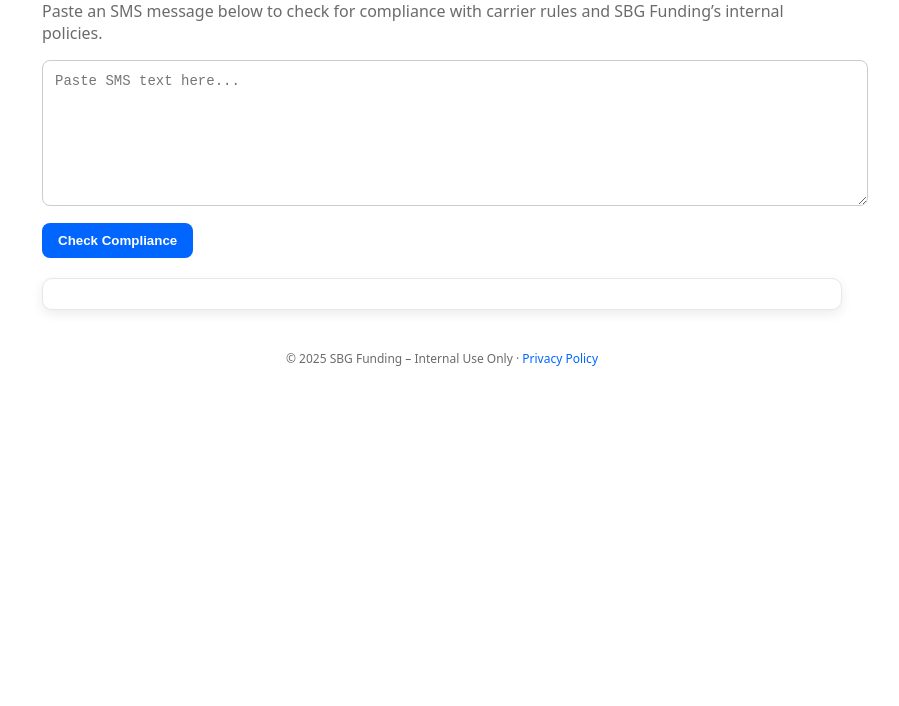
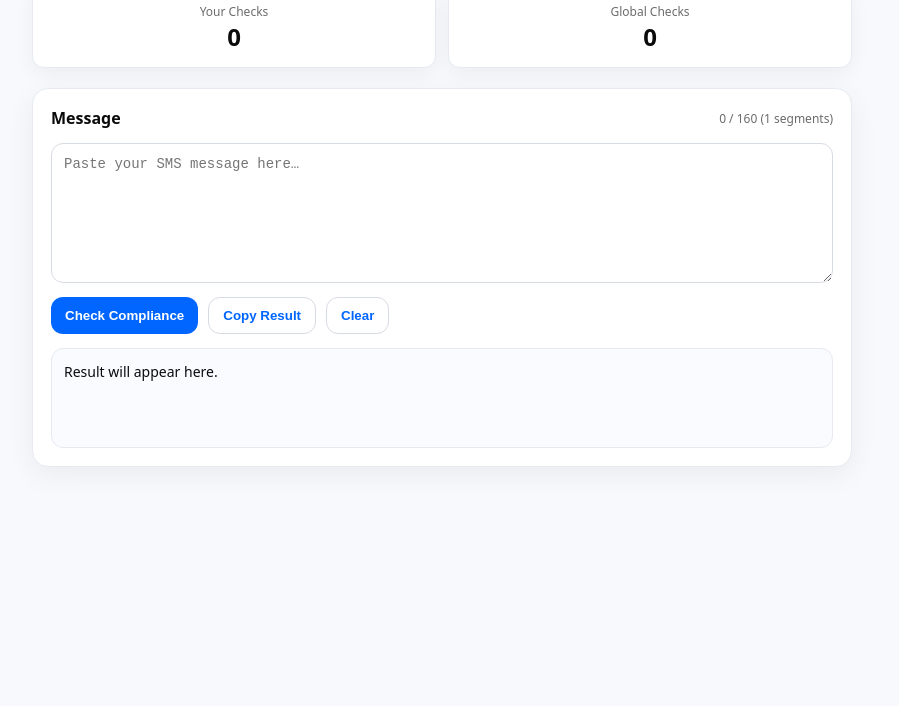
Before and after one commit to I4petranelle/10dlccheck, a website: page sbgfunding/index.html in a window 1280 px wide. Shown: the part 94-800 px from the top of the page, without its empty margins (198-1097 px from the left). Drawn offline with Linux system fonts and the light colour scheme; no server answers.

Commit message:
Update sbgfunding index.html

```diff
--- a/sbgfunding/index.html
+++ b/sbgfunding/index.html
@@ -1,144 +1,261 @@
 <!DOCTYPE html>
 <html lang="en">
 <head>
-  <meta charset="UTF-8" />
-  <meta name="viewport" content="width=device-width, initial-scale=1.0" />
+<meta charset="utf-8" />
+<meta name="viewport" content="width=device-width,initial-scale=1" />
 <title>SBG Funding 10DLC Checker</title>
 <style>
-    body {
-      font-family: system-ui, -apple-system, Segoe UI, Roboto, Arial, sans-serif;
-      background: #FFFFFF;
-      color: #0B0B0B; /* dark text */
-      padding: 20px;
-      max-width: 800px;
-      margin: auto;
+  :root{
+    --blue:#0066FF; --blue-600:#0052cc;
+    --text:#0B0B0B; --muted:#6B6B6B;
+    --bg:#f7f9fc; --card:#fff; --radius:16px;
   }
-    h1 {
-      font-size: 1.8rem;
-      color: #0066FF; /* primary blue */
-      margin-bottom: 8px;
+  *{box-sizing:border-box}
+  body{
+    margin:0; background:var(--bg); color:var(--text);
+    font-family:system-ui,-apple-system,"Segoe UI",Roboto,Arial,sans-serif;
+    display:flex; justify-content:center; align-items:flex-start;
+    min-height:100vh; padding:32px 16px;
   }
-    p {
-      color: #6B6B6B; /* gray secondary */
-      margin-bottom: 16px;
+  .container{ width:100%; max-width:820px; display:grid; gap:20px; }
+  header{ display:flex; align-items:center; justify-content:space-between; gap:16px; flex-wrap:wrap }
+  header h1{ margin:0; font-size:22px; color:var(--blue) }
+  .sub{ font-size:12px; color:var(--muted) }
+
+  .stats{ display:grid; grid-template-columns:repeat(2,1fr); gap:12px; }
+  .stat{
+    background:var(--card); border:1px solid #e6eaf0; border-radius:12px;
+    padding:14px 16px; text-align:center; box-shadow:0 6px 20px rgba(0,0,0,.05);
   }
-    textarea {
-      width: 100%;
-      height: 120px;
-      padding: 12px;
-      border-radius: 8px;
-      border: 1px solid #ccc;
-      font-size: 14px;
-      resize: vertical;
-      margin-bottom: 12px;
+  .stat .label{ font-size:12px; color:var(--muted) }
+  .stat .value{ font-size:24px; font-weight:800 }
+
+  .card{
+    background:var(--card); border:1px solid #e6eaf0; border-radius:var(--radius);
+    box-shadow:0 8px 30px rgba(0,0,0,.06); padding:18px; display:grid; gap:14px;
   }
-    button {
-      padding: 10px 16px;
-      border: none;
-      border-radius: 8px;
-      background: #0066FF; /* blue button */
-      color: #fff;
-      font-weight: 600;
-      cursor: pointer;
-      transition: background 0.2s;
+  .row{ display:flex; align-items:center; justify-content:space-between; gap:10px }
+  textarea{
+    width:100%; min-height:140px; resize:vertical; padding:12px;
+    border:1px solid #d7dbe3; border-radius:12px; font-size:14px;
   }
-    button:hover {
-      background: #004ecc;
+  .charinfo{ font-size:12px; color:var(--muted) }
+  .actions{ display:flex; gap:10px; flex-wrap:wrap }
+  button{
+    appearance:none; border:none; border-radius:12px; padding:10px 14px;
+    background:var(--blue); color:#fff; font-weight:700; cursor:pointer
   }
-    #result {
-      margin-top: 20px;
-      padding: 15px;
-      border-radius: 10px;
-      background: #fff;
-      border: 1px solid #e2e8f0;
-      box-shadow: 0 4px 12px rgba(0, 0, 0, 0.08);
-      white-space: pre-wrap;
-      font-size: 14px;
+  button.secondary{ background:#fff; color:var(--blue); border:1px solid #d7dbe3 }
+  button:hover{ background:var(--blue-600) }
+  button.secondary:hover{ background:#f3f6ff }
+  .result{
+    white-space:pre-wrap; border:1px solid #e6eaf0; border-radius:12px;
+    padding:12px; background:#f9fbff; min-height:100px; font-size:14px; line-height:1.5
   }
-    .ok { border-left: 6px solid #1ea97c; }
-    .warn { border-left: 6px solid #e2a400; }
-    .fail { border-left: 6px solid #d33b3b; }
-    footer {
-      margin-top: 40px;
-      font-size: 12px;
-      text-align: center;
-      color: #6B6B6B;
-    }
-    footer a {
-      color: #0066FF;
-      text-decoration: none;
-    }
-    footer a:hover {
-      text-decoration: underline;
-    }
+  @media (max-width:640px){ .stats{grid-template-columns:1fr} }
 </style>
 </head>
 <body>
+  <div class="container">
+    <header>
       <h1>SBG Funding 10DLC Checker</h1>
-  <p>Paste an SMS message below to check for compliance with carrier rules and SBG Funding’s internal policies.</p>
+      <div class="sub">
+        <span id="rulesVer">Rules: loading…</span> ·
+        <span id="charInfoTop">0 / 160 (0 segments)</span>
+      </div>
+    </header>
 
-  <textarea id="msg" placeholder="Paste SMS text here..."></textarea>
-  <br>
-  <button onclick="checkMessage()">Check Compliance</button>
+    <section class="stats">
+      <div class="stat"><div class="label">Your Checks</div><div class="value" id="userTotal">0</div></div>
+      <div class="stat"><div class="label">Global Checks</div><div class="value" id="globalTotal">0</div></div>
+    </section>
 
-  <div id="result"></div>
+    <div class="card">
+      <div class="row">
+        <strong>Message</strong>
+        <div class="charinfo" id="charInfo">0 / 160 (0 segments)</div>
+      </div>
 
-  <footer>
-    <p>© 2025 SBG Funding – Internal Use Only · <a href="/privacy">Privacy Policy</a></p>
-  </footer>
+      <textarea id="msg" placeholder="Paste your SMS message here…"></textarea>
 
+      <div class="actions">
+        <button type="button" id="checkBtn">Check Compliance</button>
+        <button type="button" id="copyBtn" class="secondary">Copy Result</button>
+        <button type="button" id="clearBtn" class="secondary">Clear</button>
+      </div>
+
+      <div class="result" id="result">Result will appear here.</div>
+    </div>
+  </div>
+
+<!-- put script at end, wrap in DOMContentLoaded, guard all awaits -->
 <script>
-    async function checkMessage() {
-      const msg = document.getElementById('msg').value.trim();
-      const resultEl = document.getElementById('result');
-      resultEl.textContent = 'Checking…';
-      resultEl.className = '';
+document.addEventListener("DOMContentLoaded", () => {
+  // Endpoints
+  const RULES_URL  = "https://10dlccheck.com/api/sbg-rules";     // priority
+  const CHECK_URL  = "/api/check";                               // fallback/secondary
+  const GLOBAL_URL = "https://10dlcchecker.com/api/global-count";// global total
 
-      if (!msg) {
-        resultEl.textContent = 'Please enter a message first.';
-        return;
+  // Elements
+  const msgEl   = document.getElementById("msg");
+  const resEl   = document.getElementById("result");
+  const rulesEl = document.getElementById("rulesVer");
+  const ciTop   = document.getElementById("charInfoTop");
+  const ci      = document.getElementById("charInfo");
+  const userEl  = document.getElementById("userTotal");
+  const globalEl= document.getElementById("globalTotal");
+
+  // User total (persist)
+  let userTotal = Number(localStorage.getItem("sbg_user_total") || 0);
+  userEl.textContent = userTotal;
+
+  // Live char/segment counter
+  function updateChars(){
+    const L = msgEl.value.length;
+    const segs = L <= 160 ? 1 : L <= 320 ? 2 : Math.ceil(L/160);
+    const t = `${L} / 160 (${segs} segments)`;
+    ci.textContent = t; ciTop.textContent = t;
+  }
+  msgEl.addEventListener("input", updateChars);
+  updateChars();
+
+  // Safe fetch JSON
+  async function getJSON(url, init){
+    const r = await fetch(url, init);
+    const ct = r.headers.get("content-type") || "";
+    if (!ct.includes("application/json")) throw new Error("Bad content-type");
+    return r.json();
   }
 
-      try {
-        const res = await fetch('https://10dlccheck.com/api/sbg-rules');
-        const rules = await res.json();
+  // Load SBG rules (priority)
+  async function loadRules(){
+    try{
+      const j = await getJSON(RULES_URL, { cache:"no-store" });
+      if (!j || !j.defaults || !j.patterns) throw new Error("invalid rules");
+      rulesEl.textContent = `Rules: ${j.version || "unknown"}`;
+      return j;
+    }catch(e){
+      rulesEl.textContent = "Rules: unavailable (using server)";
+      return null;
+    }
+  }
 
+  // Local evaluation using SBG rules
+  function evalWithRules(message, rules){
     const issues = [];
     const tips = [];
-        const lower = msg.toLowerCase();
+    const text  = String(message || "");
+    const lower = text.toLowerCase();
 
-        if (rules.defaults.forbid_risky_terms &&
-            new RegExp(rules.patterns.risky_terms_regex, "i").test(lower)) {
-          issues.push("⚠️ Contains risky financial terms.");
+    const d = rules.defaults, p = rules.patterns;
+
+    if (d.forbid_risky_terms && new RegExp(p.risky_terms_regex,"i").test(lower)){
+      issues.push("⚠️ Contains risky financial terms. Try safer language (e.g., “working capital”).");
+      const alts = (rules.allowed_terms_suggestions || []).slice(0,3);
+      if (alts.length) tips.push("Try: " + alts.map(s=>`“${s}”`).join(", "));
     }
-        if (rules.defaults.forbid_pii_requests &&
-            new RegExp(rules.patterns.pii_regex, "i").test(lower)) {
-          issues.push("🔒 Do not request personal information (SSN, DOB, account numbers).");
+    if (d.forbid_other_lenders && new RegExp(p.other_lenders_regex,"i").test(lower)){
+      issues.push("🧽 Remove competitor lender names.");
     }
-        if (rules.defaults.forbid_other_lenders &&
-            new RegExp(rules.patterns.other_lenders_regex, "i").test(lower)) {
-          issues.push("🧽 Remove mentions of competitor lenders.");
+    if (d.forbid_pii_requests && new RegExp(p.pii_regex,"i").test(lower)){
+      issues.push("🔒 Don’t request PII in SMS (SSN, DOB, bank, cards, passwords).");
     }
-        if (msg.length > rules.defaults.sms_two_segment_chars) {
-          issues.push("📝 Message too long (over 320 characters).");
-        } else if (msg.length > rules.defaults.sms_single_segment_chars) {
-          tips.push(`Over ${rules.defaults.sms_single_segment_chars} chars. May split into multiple segments.`);
+    if (d.forbid_money_requests && new RegExp(p.money_request_regex,"i").test(lower)){
+      issues.push("💸 Don’t ask for payments/fees in SMS.");
+    }
+    if (d.enable_behavior_checks && d.forbid_url_shorteners &&
+        new RegExp(p.url_shortener_regex,"i").test(lower)){
+      issues.push("✂️ Avoid URL shorteners—use a branded link.");
+    }
+    if (d.limit_message_length){
+      const L = text.length, max160 = d.sms_single_segment_chars ?? 160, max320 = d.sms_two_segment_chars ?? 320;
+      if (L > max320) issues.push(`📝 Message too long (${L}). Keep under ${max320}.`);
     }
 
-        let status = "PASS";
-        if (issues.length) {
-          status = issues.some(i => /⚠️|🔒|🧽|📝/.test(i)) ? "FAIL" : "WARN";
+    const status = issues.length ? "fail" : "pass";
+    return { status, issues, tips };
   }
 
-        resultEl.className = status.toLowerCase();
-        resultEl.textContent =
-          `Status: ${status}\n\n` +
-          (issues.length ? "Issues:\n- " + issues.join("\n- ") : "No issues found.") +
-          (tips.length ? "\n\nTips:\n- " + tips.join("\n- ") : "");
-      } catch (err) {
-        resultEl.textContent = "Error checking compliance: " + err;
+  // Server fallback
+  async function serverCheck(message){
+    return getJSON(CHECK_URL, {
+      method:"POST",
+      headers:{ "Content-Type":"application/json" },
+      body: JSON.stringify({ message })
+    });
   }
+
+  // Global totals
+  async function refreshGlobal(){
+    try{
+      const m = await getJSON(GLOBAL_URL);
+      globalEl.textContent = m.total || 0;
+    }catch{}
   }
+  async function bumpGlobal(status="unknown"){
+    try{
+      const body = JSON.stringify({ status:String(status||"unknown").toLowerCase() });
+      if (navigator.sendBeacon) {
+        navigator.sendBeacon(GLOBAL_URL, new Blob([body], { type:"application/json" }));
+      } else {
+        await fetch(GLOBAL_URL, { method:"POST", headers:{ "Content-Type":"application/json" }, body, keepalive:true });
+      }
+    }catch{}
+  }
+
+  // Render helper
+  function renderResult(result){
+    let out = `Status: ${(result.status||"UNKNOWN").toUpperCase()}`;
+    if (Array.isArray(result.issues) && result.issues.length){
+      out += `\n\nIssues:\n- ${result.issues.join("\n- ")}`;
+    } else {
+      out += `\n\nNo issues found.`;
+    }
+    if (Array.isArray(result.tips) && result.tips.length){
+      out += `\n\nTips:\n- ${result.tips.join("\n- ")}`;
+    }
+    resEl.textContent = out;
+  }
+
+  // Button handlers (explicit type="button" set above to prevent form submit)
+  document.getElementById("checkBtn").addEventListener("click", async () => {
+    try{
+      const text = (msgEl.value || "").trim();
+      if (!text){ resEl.textContent = "Please enter a message."; return; }
+      resEl.textContent = "Checking…";
+
+      const rules = await loadRules();
+      const result = rules ? evalWithRules(text, rules) : await serverCheck(text);
+
+      renderResult(result);
+
+      // User total + persist
+      userTotal += 1; localStorage.setItem("sbg_user_total", String(userTotal));
+      userEl.textContent = userTotal;
+
+      // Global total
+      await bumpGlobal(result.status);
+      await refreshGlobal();
+    }catch(e){
+      console.error(e);
+      resEl.textContent = "Error: " + (e?.message || String(e));
+    }
+  });
+
+  document.getElementById("copyBtn").addEventListener("click", async () => {
+    try{
+      await navigator.clipboard.writeText(resEl.textContent || "");
+      alert("Result copied!");
+    }catch(e){}
+  });
+
+  document.getElementById("clearBtn").addEventListener("click", () => {
+    msgEl.value = ""; updateChars(); resEl.textContent = "Result will appear here.";
+  });
+
+  // initial global
+  refreshGlobal();
+});
 </script>
 </body>
 </html>
```
Lines whose indentation alone changed are shown as unchanged.
